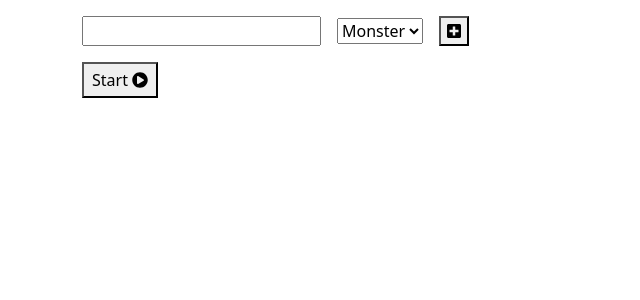
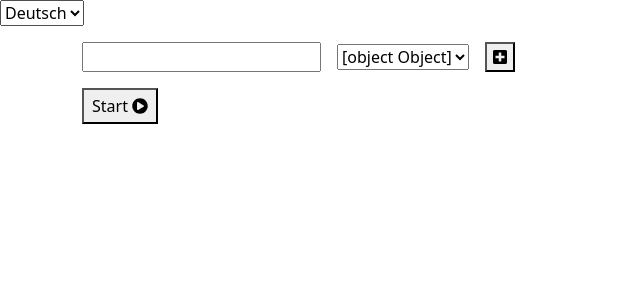
Before and after one commit to kabarakh/initiative-react, a React (Create React App) app: page / in a window 1280 px wide. Shown: the top 300 px of the page, without its empty margins (0-640 px from the left). Built offline with nearby package versions, Linux system fonts and the light colour scheme.

Commit message:
TASK: try out translations without extra library (change!!!)

```diff
--- a/src/App.tsx
+++ b/src/App.tsx
@@ -2,20 +2,42 @@ import { ListTypes } from './DataTypes/Constants';
 import { CombatParticipantList } from './Components/Molecules/ParticipantList/CombatParticipantList';
 import { PrepareParticipantList } from './Components/Molecules/ParticipantList/PrepareParticipantList';
 import { useRecoilState, useRecoilValue } from 'recoil';
-import { encounterState, messageTextState } from './States/States';
+import { currentLanguageState, encounterState, messageTextState } from './States/States';
 
 import './GlobalStyles/GlobalStyles.scss';
+import { FormEvent, Fragment } from 'react';
 
 export const App = () => {
-    const [messageText] = useRecoilState(messageTextState);
+    const messageText = useRecoilValue(messageTextState);
     const encounter = useRecoilValue(encounterState);
+    const [currentLanguage, setCurrentLanguage] = useRecoilState(currentLanguageState);
+
+    const availableLanguages = [
+        { key: 'de', label: 'Deutsch' },
+        { key: 'en', label: 'English' },
+    ];
+
+    const languageSelectorChangeHandler = (event: FormEvent<HTMLSelectElement>) => {
+        setCurrentLanguage(event.currentTarget.value);
+    };
 
     return (
-        <div className="initiative-tool container my-3">
-            <div className="initiative-list">
-                {messageText ? <div className="message p-2 mb-3">{messageText}</div> : null}
-                {encounter.state === ListTypes.combat ? <CombatParticipantList /> : <PrepareParticipantList />}
+        <Fragment>
+            <select defaultValue={currentLanguage} onSelect={languageSelectorChangeHandler}>
+                {availableLanguages.map((languageConfig) => {
+                    return (
+                        <option key={languageConfig.key} value={languageConfig.key}>
+                            {languageConfig.label}
+                        </option>
+                    );
+                })}
+            </select>
+            <div className="initiative-tool container my-3">
+                <div className="initiative-list">
+                    {messageText ? <div className="message p-2 mb-3">{messageText}</div> : null}
+                    {encounter.state === ListTypes.combat ? <CombatParticipantList /> : <PrepareParticipantList />}
+                </div>
             </div>
-        </div>
+        </Fragment>
     );
 };
--- /dev/null
+++ b/src/Components/Atoms/Translation/Translation.tsx
@@ -0,0 +1,32 @@
+import { useRecoilValue } from 'recoil';
+import { currentLanguageState } from '../../../States/States';
+import { get } from 'lodash';
+import { Component, ReactElement } from 'react';
+
+interface Props {
+    key: string;
+}
+
+interface State {
+    currentLanguage: string;
+    translations: {
+        [key: string]: string;
+    };
+}
+
+interface ClassProps extends Props, State {}
+
+class TranslationInner extends Component<ClassProps> {
+    render() {
+        return get(this.props.translations, [this.props.currentLanguage, this.props.key]);
+    }
+}
+
+export const Translation = ({ key }: Props) => {
+    const currentLanguage = useRecoilValue(currentLanguageState);
+    const translations = {
+        de: require('../../../Translations/de.json'),
+        en: require('../../../Translations/en.json'),
+    };
+    return <TranslationInner key={key} currentLanguage={currentLanguage} translations={translations} />;
+};
--- a/src/Components/Molecules/AddNewParticipant/AddNewParticipant.tsx
+++ b/src/Components/Molecules/AddNewParticipant/AddNewParticipant.tsx
@@ -6,6 +6,7 @@ import { useRecoilState, useSetRecoilState } from 'recoil';
 import { encounterState, messageTextState } from '../../../States/States';
 import { find } from 'lodash';
 import { Participant } from '../../../DataTypes/Interfaces';
+import { Translation } from '../../Atoms/Translation/Translation';
 
 export const AddNewParticipant = () => {
     const [name, setName] = useState('');
@@ -63,6 +64,7 @@ export const AddNewParticipant = () => {
     };
 
     const updateType = (event: FormEvent<HTMLSelectElement>) => {
+        console.log(<Translation key={'label.monster'} />);
         setType(event.currentTarget.value as ParticipantTypes);
     };
 
@@ -71,9 +73,15 @@ export const AddNewParticipant = () => {
             <form onSubmit={submitHandler} className={className}>
                 <input className="me-3" type="text" value={name} onInput={updateName} />
                 <select className="me-3" value={type} onChange={updateType}>
-                    <option value={ParticipantTypes.monster}>Monster</option>
-                    <option value={ParticipantTypes.player}>Player</option>
-                    <option value={ParticipantTypes.ally}>Ally</option>
+                    <option value={ParticipantTypes.monster}>
+                        <Translation key={'label.monster'} />
+                    </option>
+                    <option value={ParticipantTypes.player}>
+                        <Translation key={'label.player'} />
+                    </option>
+                    <option value={ParticipantTypes.ally}>
+                        <Translation key={'label.ally'} />
+                    </option>
                 </select>
                 <button type="submit">
                     <FontAwesomeIcon icon={faPlusSquare} />
--- a/src/States/States.tsx
+++ b/src/States/States.tsx
@@ -32,3 +32,8 @@ export const encounterState = atom({
     default: defaultEncounter, // default value (aka initial value),
     effects: [localStorageEffect('encounter')],
 });
+
+export const currentLanguageState = atom({
+    key: 'currentLanguage',
+    default: 'de',
+});
--- /dev/null
+++ b/src/Translations/de.json
@@ -0,0 +1,6 @@
+{
+  "errors.duplicateName": "Doppelter Name (${name})",
+  "labels.ally": "Verbündeter",
+  "labels.player": "Spieler",
+  "labels.monster": "Monster"
+}
--- /dev/null
+++ b/src/Translations/en.json
@@ -0,0 +1,6 @@
+{
+  "errors.duplicateName": "Duplicate name (${name})",
+  "labels.ally": "Ally",
+  "labels.player": "Player",
+  "labels.monster": "Monster"
+}
```
